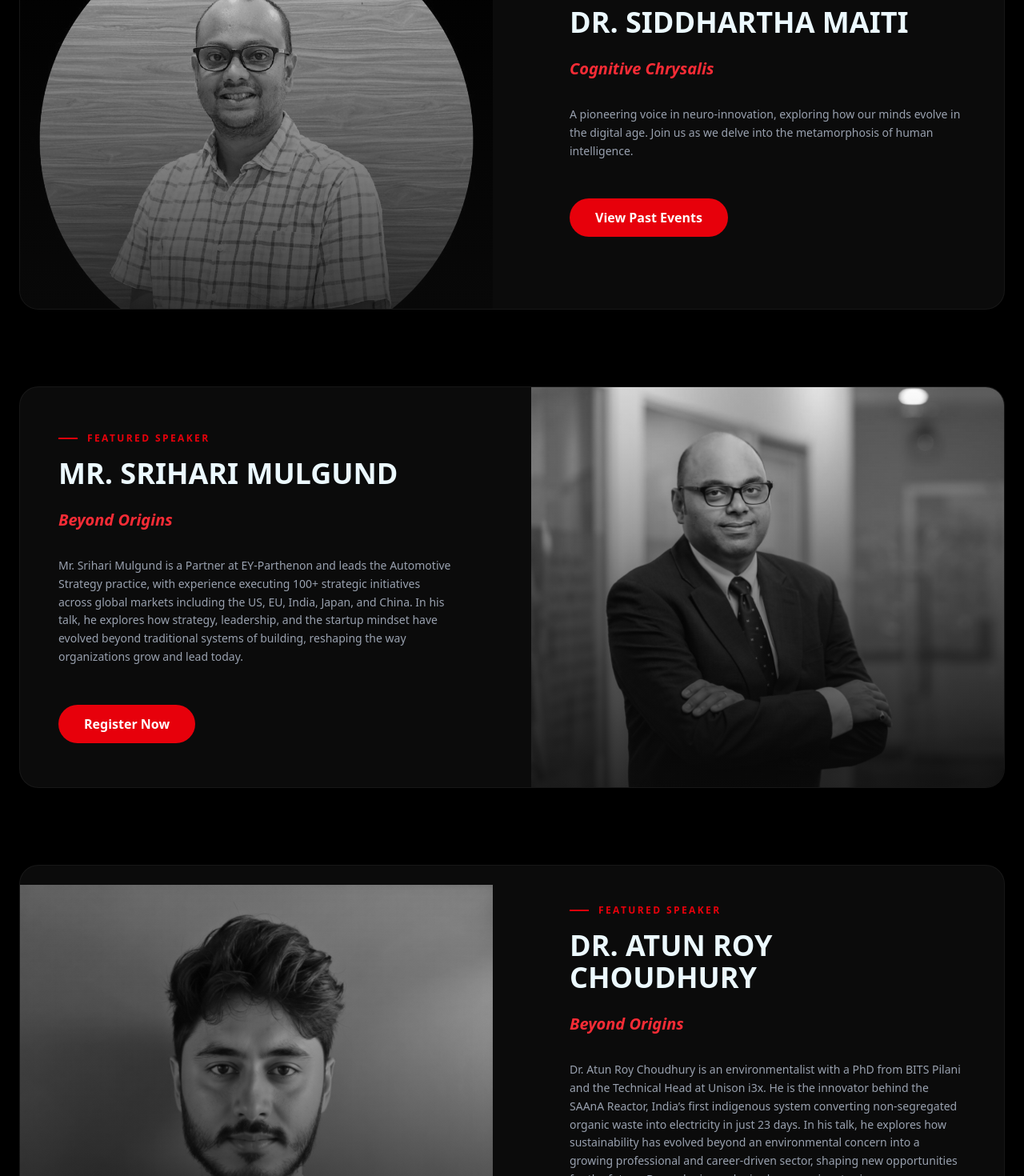
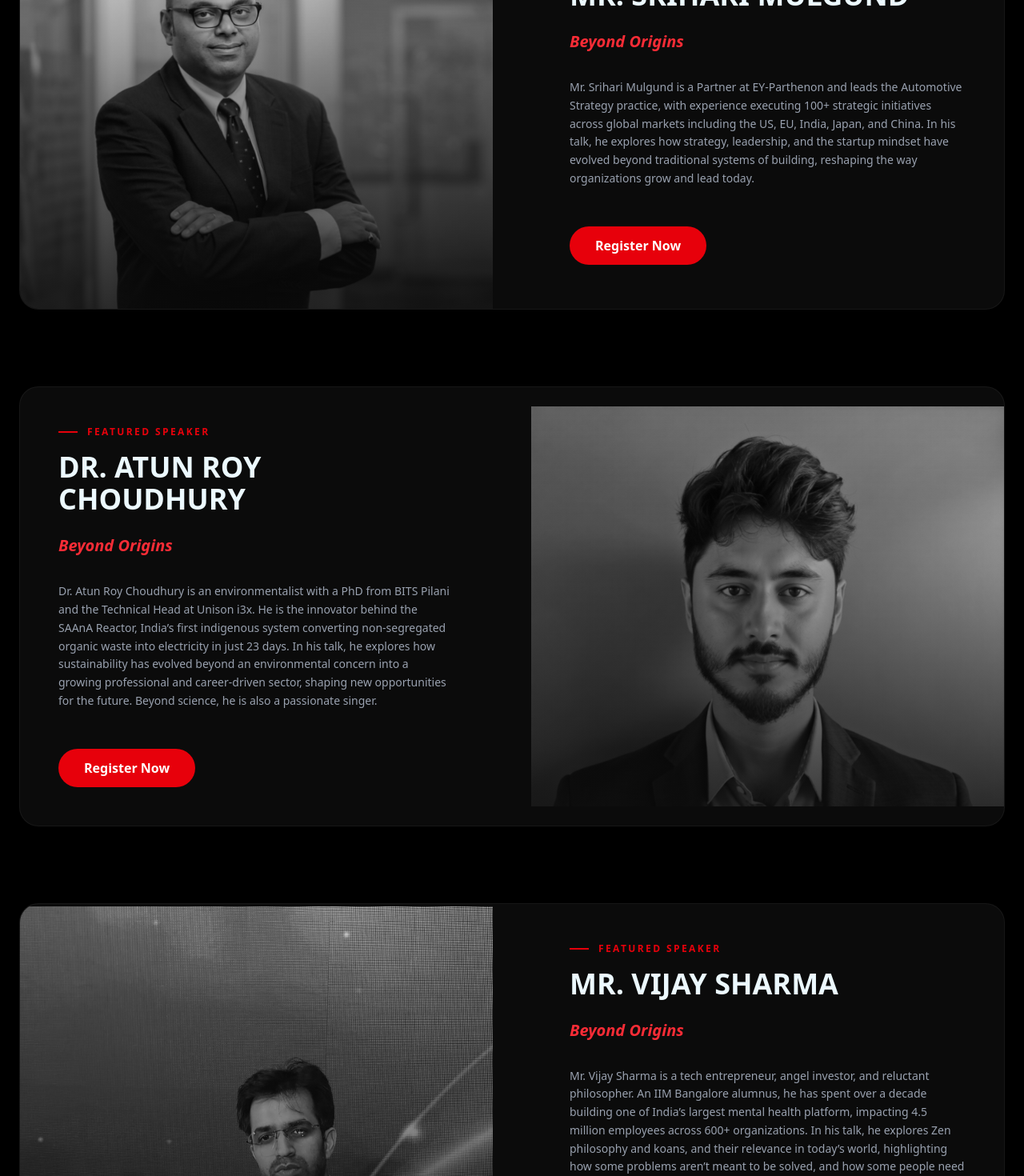
Before and after one commit to SambhavJI/TedXVITB-Website, a React (Vite) app: page / in a window 1280 px wide. Shown: the part 3660-5130 px from the top of the page at 80% size. Built offline with nearby package versions, Linux system fonts and the light colour scheme.

Commit message:
feat: Add initial Home page structure with various sections and an Events component featuring a countdown.

```diff
--- a/src/Events.jsx
+++ b/src/Events.jsx
@@ -99,9 +99,14 @@ export default function Events() {
 
                             {/* Action Buttons */}
                             <div className="mt-10 flex flex-col md:flex-row items-center justify-center gap-4">
-                                <button className="w-full md:w-auto px-8 py-4 bg-red-600 text-white font-semibold rounded-xl hover:bg-red-700 transition-all duration-300 hover:scale-[1.02]">
+                                <a
+                                    href="https://forms.gle/5J6t5G32nbhLjENq5"
+                                    target="_blank"
+                                    rel="noopener noreferrer"
+                                    className="w-full md:w-auto px-8 py-4 bg-red-600 text-white font-semibold rounded-xl hover:bg-red-700 transition-all duration-300 hover:scale-[1.02] text-center"
+                                >
                                     Register
-                                </button>
+                                </a>
                                 <Link to="/past-events" className="w-full md:w-auto px-8 py-4 border border-white/10 text-white font-semibold rounded-xl hover:bg-white/5 transition-all duration-300 text-center">
                                     View Past Events
                                 </Link>
--- a/src/Home.jsx
+++ b/src/Home.jsx
@@ -55,49 +55,49 @@ export default function Home() {
             {/* SPEAKERS SECTION */}
             <div className="flex flex-col items-center gap-0">
                 <Speakers
-                    name="Dr. Siddhartha Maiti"
-                    title="Cognitive Chrysalis"
-                    description="A pioneering voice in neuro-innovation, exploring how our minds evolve in the digital age. Join us as we delve into the metamorphosis of human intelligence."
-                    img="/speaker1.jpeg"
-                    reversed={false}
-                    buttonText="View Past Events"
-                    buttonLink="/past-events"
-                />
-                <Speakers
                     name="Mr. Srihari Mulgund"
                     title="Beyond Origins"
                     description="Mr. Srihari Mulgund is a Partner at EY-Parthenon and leads the Automotive Strategy practice, with experience executing 100+ strategic initiatives across global markets including the US, EU, India, Japan, and China. In his talk, he explores how strategy, leadership, and the startup mindset have evolved beyond traditional systems of building, reshaping the way organizations grow and lead today."
                     img="/speaker2.jpeg"
-                    reversed={true}
+                    reversed={false}
                     buttonText="Register Now"
-                    buttonLink="https://forms.gle/your-form-link"
+                    buttonLink="https://forms.gle/5J6t5G32nbhLjENq5"
                 />
                 <Speakers
                     name="Dr. Atun Roy Choudhury"
                     title="Beyond Origins"
                     description="Dr. Atun Roy Choudhury is an environmentalist with a PhD from BITS Pilani and the Technical Head at Unison i3x. He is the innovator behind the SAAnA Reactor, India’s first indigenous system converting non-segregated organic waste into electricity in just 23 days. In his talk, he explores how sustainability has evolved beyond an environmental concern into a growing professional and career-driven sector, shaping new opportunities for the future. Beyond science, he is also a passionate singer."
                     img="/speaker3.png"
-                    reversed={false}
+                    reversed={true}
                     buttonText="Register Now"
-                    buttonLink="https://forms.gle/your-form-link"
+                    buttonLink="https://forms.gle/5J6t5G32nbhLjENq5"
                 />
                 <Speakers
                     name="Mr. Vijay Sharma"
                     title="Beyond Origins"
                     description="Mr. Vijay Sharma is a tech entrepreneur, angel investor, and reluctant philosopher. An IIM Bangalore alumnus, he has spent over a decade building one of India’s largest mental health platform, impacting 4.5 million employees across 600+ organizations. In his talk, he explores Zen philosophy and koans, and their relevance in today’s world, highlighting how some problems aren’t meant to be solved, and how some people need listening, not advice."
                     img="/speaker4.jpeg"
-                    reversed={true}
+                    reversed={false}
                     buttonText="Register Now"
-                    buttonLink="https://forms.gle/your-form-link"
+                    buttonLink="https://forms.gle/5J6t5G32nbhLjENq5"
                 />
                 <Speakers
                     name="Dr. Rita Mendonca"
                     title="Beyond Origins"
                     description="Dr. Rita Mendonca is the founder of My Mind Gains, a psychologist and therapist known for making mental health conversations accessible and engaging. Featured in The Times of India and Hindustan Times, she creates insightful content by breaking down psychological concepts through films and everyday narratives. In her talk, she explores deeply rooted ideas like Mauna (silence), how they were originally practiced, and how they are perceived in the modern world"
                     img="/speaker5.jpeg"
-                    reversed={false}
+                    reversed={true}
                     buttonText="Register Now"
-                    buttonLink="https://forms.gle/your-form-link"
+                    buttonLink="https://forms.gle/5J6t5G32nbhLjENq5"
+                />
+                <Speakers
+                    name="Dr. Siddhartha Maiti"
+                    title="Cognitive Chrysalis"
+                    description="A pioneering voice in neuro-innovation, exploring how our minds evolve in the digital age. Join us as we delve into the metamorphosis of human intelligence."
+                    img="/speaker1.jpeg"
+                    reversed={true}
+                    buttonText="View Past Events"
+                    buttonLink="/past-events"
                 />
             </div>
             <div className="text-center mt-12">
```
